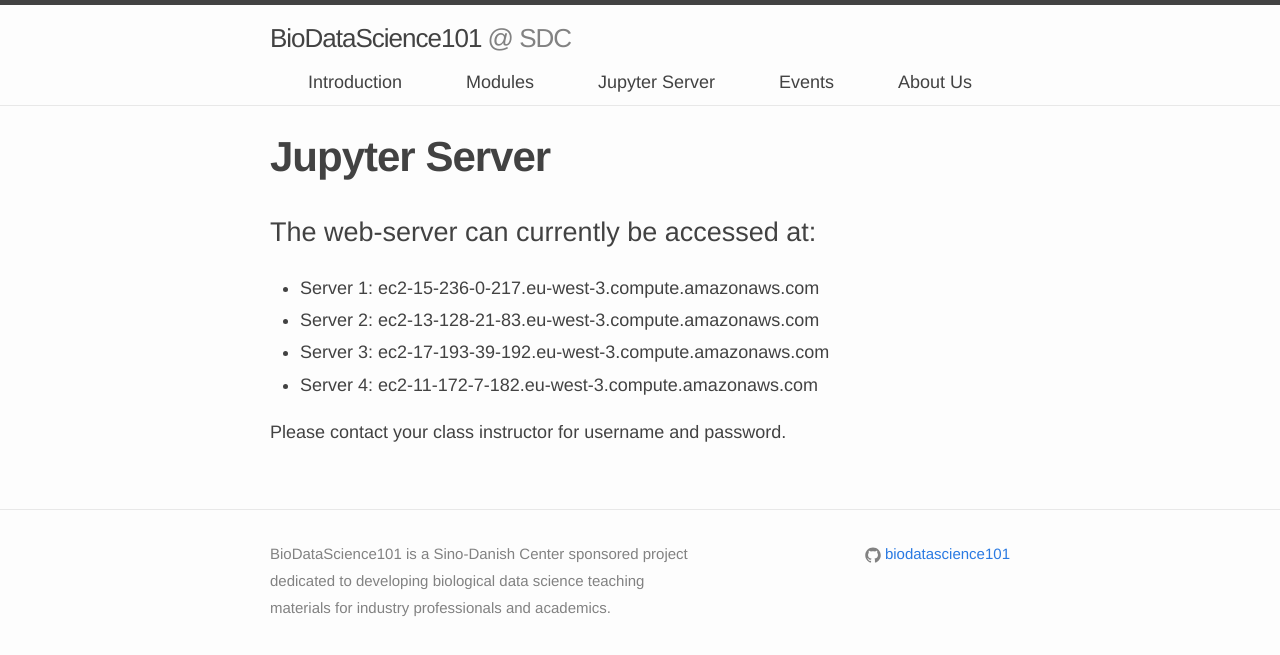
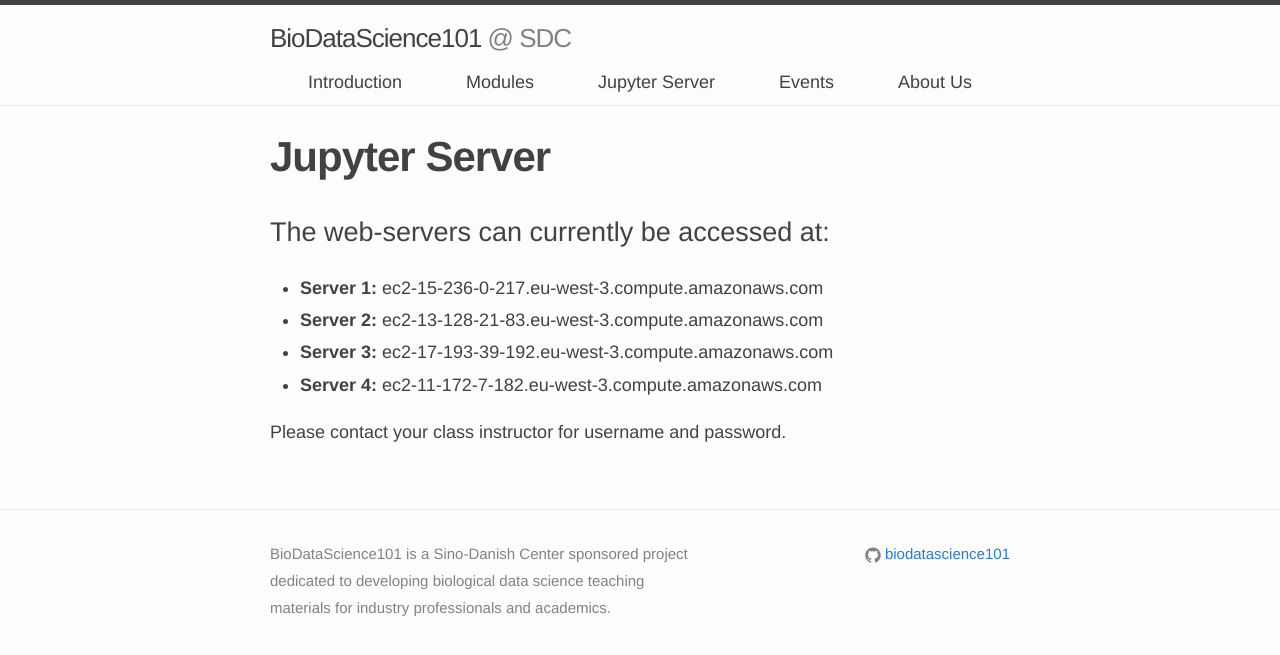
Before and after one commit to biodatascience101/BioDataScience101.github.io, a Jekyll site: the page built from _pages/server/index.md, in a window 1280 px wide. Shown: the top 655 px of the page. Built offline with Jekyll 4.4.1, drawn with Linux system fonts in a browser that asks for light colours; nearby versions of some CDN libraries.

Commit message:
Update index.md

```diff
--- a/_pages/server/index.md
+++ b/_pages/server/index.md
@@ -6,10 +6,10 @@
 rank: 3
 ---
 
-# The web-server can currently be accessed at:
-  - Server 1: ec2-15-236-0-217.eu-west-3.compute.amazonaws.com
-  - Server 2: ec2-13-128-21-83.eu-west-3.compute.amazonaws.com
-  - Server 3: ec2-17-193-39-192.eu-west-3.compute.amazonaws.com
-  - Server 4: ec2-11-172-7-182.eu-west-3.compute.amazonaws.com
+# The web-servers can currently be accessed at:
+  - **Server 1:** ec2-15-236-0-217.eu-west-3.compute.amazonaws.com
+  - **Server 2:** ec2-13-128-21-83.eu-west-3.compute.amazonaws.com
+  - **Server 3:** ec2-17-193-39-192.eu-west-3.compute.amazonaws.com
+  - **Server 4:** ec2-11-172-7-182.eu-west-3.compute.amazonaws.com
 
 Please contact your class instructor for username and password.
```
